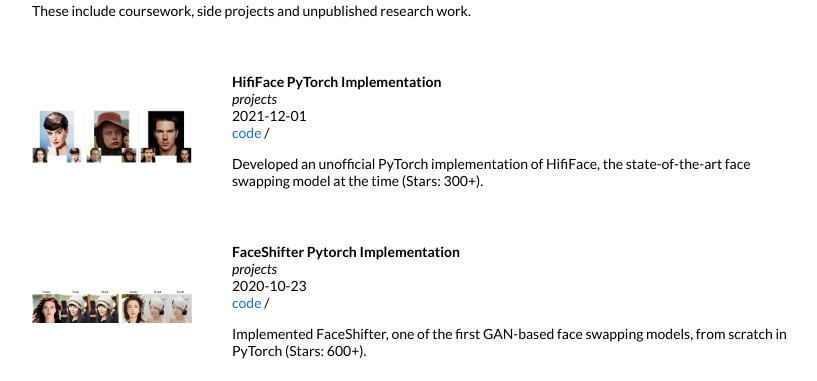
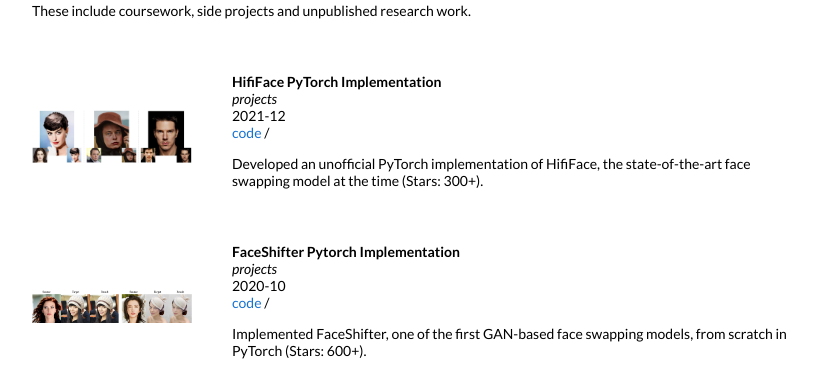
Before and after one commit to usingcolor/usingcolor.github.io, a Jekyll site: the page built from _posts/2026-01-01-mambaeye.md, in a window 1280 px wide and 900 px high, scrolled down 1848 px. Shown: the part 440-821 px from the top of the window, without its empty margins (228-1045 px from the left). Built offline with Jekyll 4.4.1, drawn with Linux system fonts in a browser that asks for light colours.

Commit message:
style: format post dates as YYYY-MM instead of YYYY-MM-DD.

```diff
--- a/_layouts/default.html
+++ b/_layouts/default.html
@@ -229,7 +229,7 @@
               <br>
               <em>{{post.categories}} {{post.course}}</em>
               <br>
-              {{ post.date | date: "%Y-%m-%d" }}
+              {{ post.date | date: "%Y-%m" }}
 
               <br>
               {% if post.website %}
```
